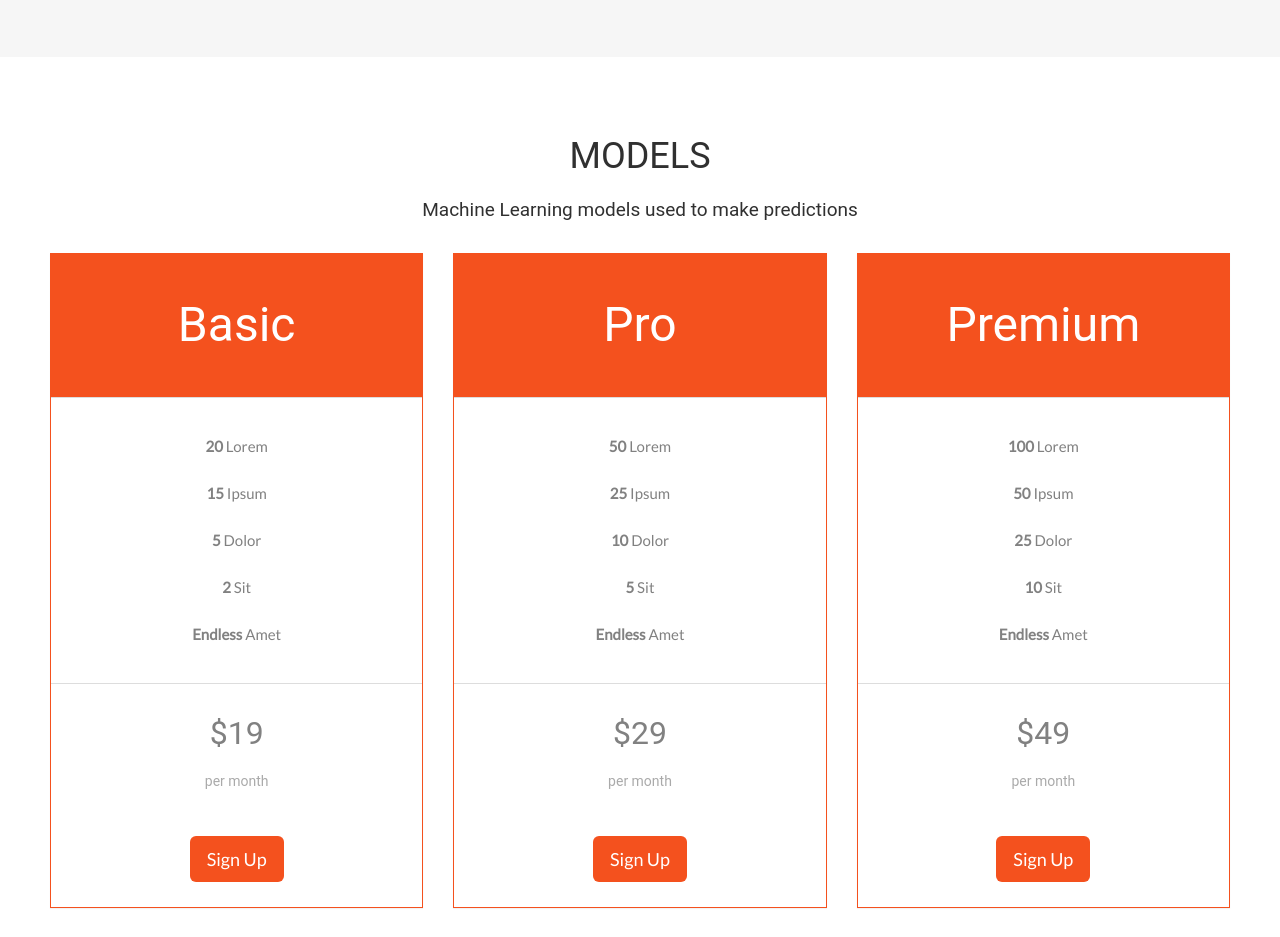
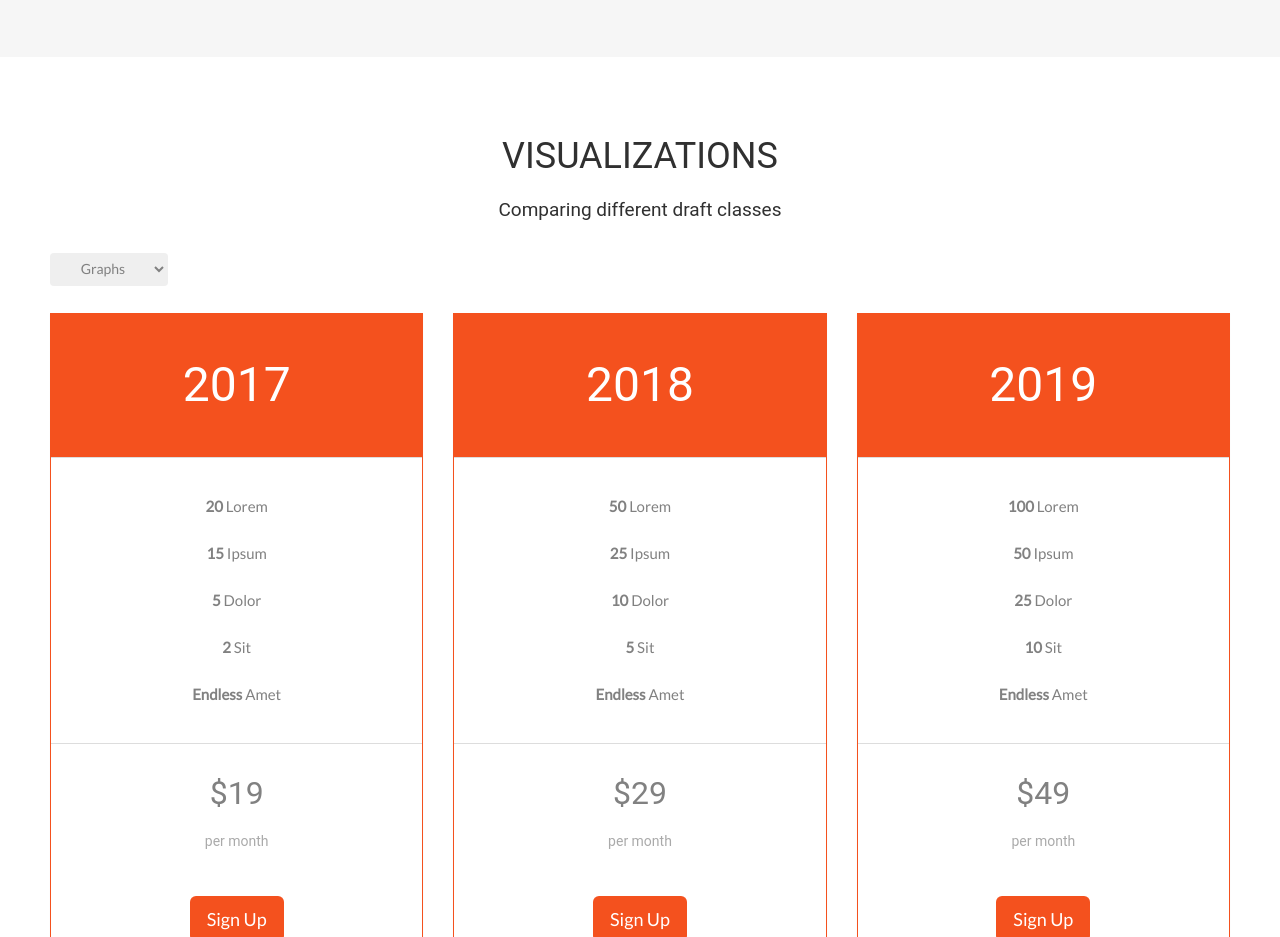
Before and after one commit to jacance/slam-dunk-analytics, a plain HTML site: page Flask/templates/index.html in a window 1280 px wide. Shown: the part 3217-4154 px from the top of the page. Drawn offline with nearby package versions, Linux system fonts and the light colour scheme.

Commit message:
dropdown html

```diff
--- a/Flask/templates/index.html
+++ b/Flask/templates/index.html
@@ -338,16 +338,25 @@
 </div>
 
 <!-- Container (Pricing Section) -->
-<div id="pricing" class="container-fluid">
+<div id="visualizations" class="container-fluid">
   <div class="text-center">
-    <h2>Models</h2>
-    <h4>Machine Learning models used to make predictions</h4>
+    <h2>Visualizations</h2>
+    <h4>Comparing different draft classes</h4>
   </div>
+  <select name="Graph" class="btn btn-secondary dropdown-toggle" type="button" id="button1"
+  aria-labelledby="dropdownMenuButton2" onchange="filterdata(this.value)">
+  <option value="none" href="#" selected>Graphs</option>
+  <option value="radar" href="#">Radar chart</option>
+  <option value="other" href="#">Other</option>
+  <option value="other" href="#">Other</option>
+</select>
+<br><br>
   <div class="row slideanim">
+
     <div class="col-sm-4 col-xs-12">
       <div class="panel panel-default text-center">
         <div class="panel-heading">
-          <h1>Basic</h1>
+          <h1>2017</h1>
         </div>
         <div class="panel-body">
           <p><strong>20</strong> Lorem</p>
@@ -366,7 +375,7 @@
     <div class="col-sm-4 col-xs-12">
       <div class="panel panel-default text-center">
         <div class="panel-heading">
-          <h1>Pro</h1>
+          <h1>2018</h1>
         </div>
         <div class="panel-body">
           <p><strong>50</strong> Lorem</p>
@@ -385,7 +394,7 @@
     <div class="col-sm-4 col-xs-12">
       <div class="panel panel-default text-center">
         <div class="panel-heading">
-          <h1>Premium</h1>
+          <h1>2019</h1>
         </div>
         <div class="panel-body">
           <p><strong>100</strong> Lorem</p>
```
Also changed, not shown: 1 other file.
